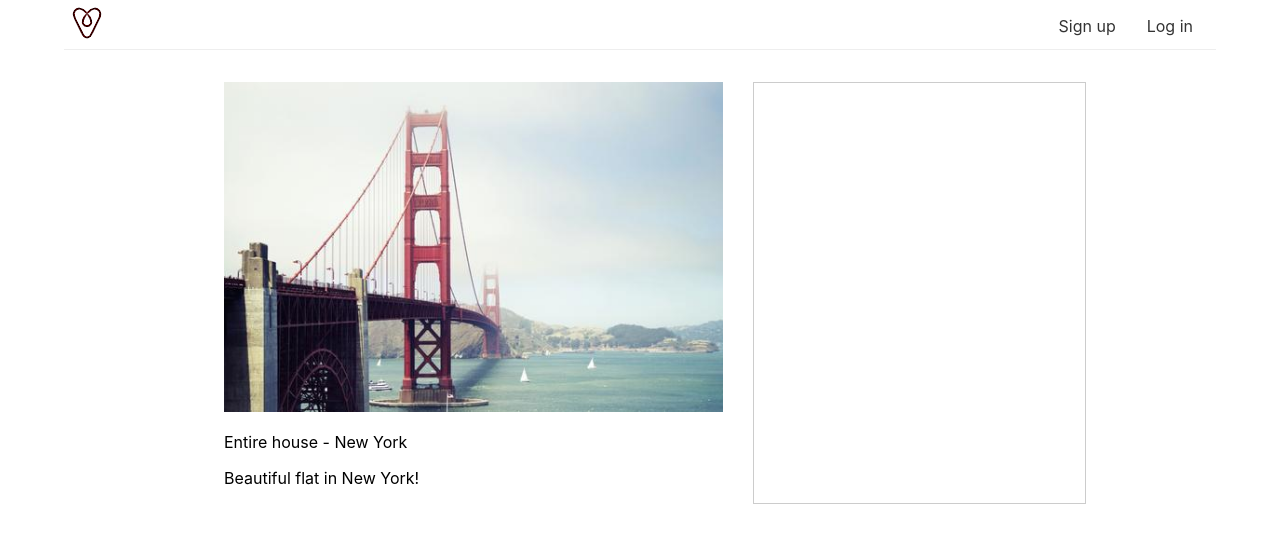
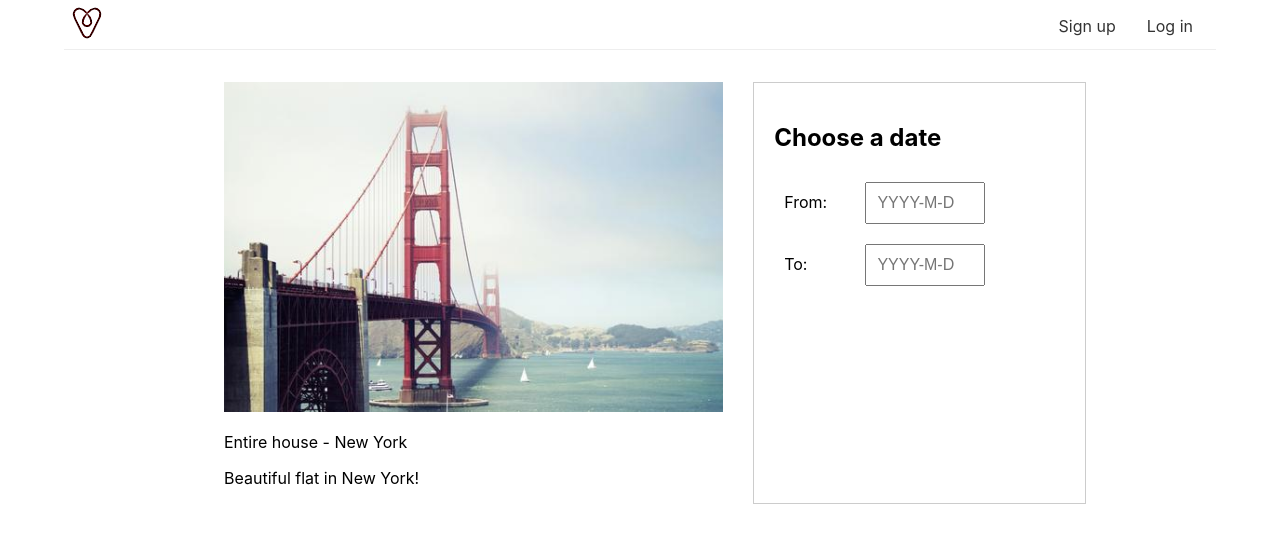
Before and after one commit to xanisu/nextbnb, a Next.js app: page /houses/1 in a window 1280 px wide. Shown: the top 542 px of the page. Built offline with nearby package versions, Linux system fonts and the light colour scheme.

Commit message:
8/20 fs nextbnb add calendar to page

```diff
--- /dev/null
+++ b/components/DateRangePicker.js
@@ -0,0 +1,39 @@
+import DayPickerInput from 'react-day-picker/DayPickerInput'
+import 'react-day-picker/lib/style.css'
+
+export default function DateRangePicker() {
+    return (
+        <div className="date-range-picker-container">
+            <div>
+                <label>From:</label>
+                <DayPickerInput />
+            </div>
+            <div>
+                <label>To:</label>
+                <DayPickerInput />
+            </div>
+
+            <style jsx>
+                {`
+                .date-range-picker-container div {
+                    display: grid;
+                    grid-template-columns: 30% 70%;
+                    padding: 10px;
+                }
+                label {
+                    padding-top: 10px;
+                }
+                `}
+            </style>
+            <style jsx global>
+                {`
+                .DayPickerInput input {
+                    width: 120px;
+                    padding: 10px;
+                    font-size: 16px;
+                }
+                `}
+            </style>
+        </div>
+    )
+}
--- a/pages/houses/[id].js
+++ b/pages/houses/[id].js
@@ -1,6 +1,8 @@
 import Head from 'next/head'
 import houses from '../../houses.js'
 import Layout from '../../components/Layout'
+import DateRangePicker from '../../components/DateRangePicker'
+
 
 
 export default function House(props) {
@@ -17,7 +19,10 @@
                 </p>
                 <p>{props.house.title}</p>
               </article>
-              <aside></aside>
+              <aside>
+                <h2>Choose a date</h2>
+                <DateRangePicker />
+              </aside>
               <style jsx>{
                 `
                   .container {
```
